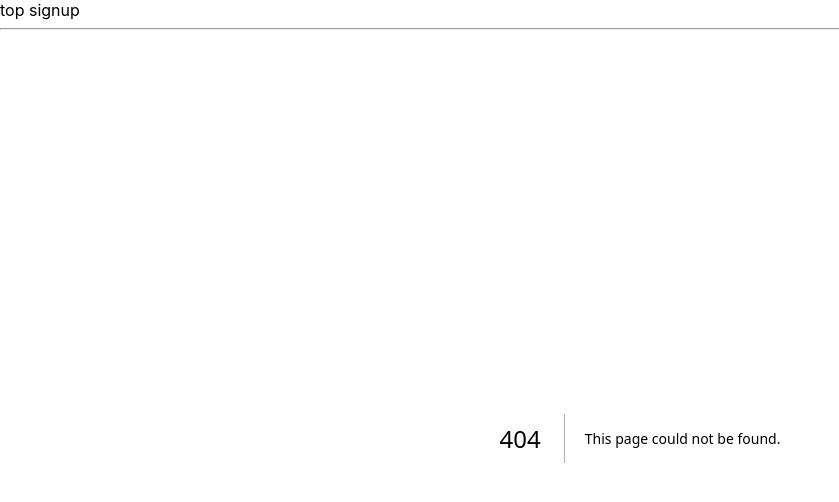
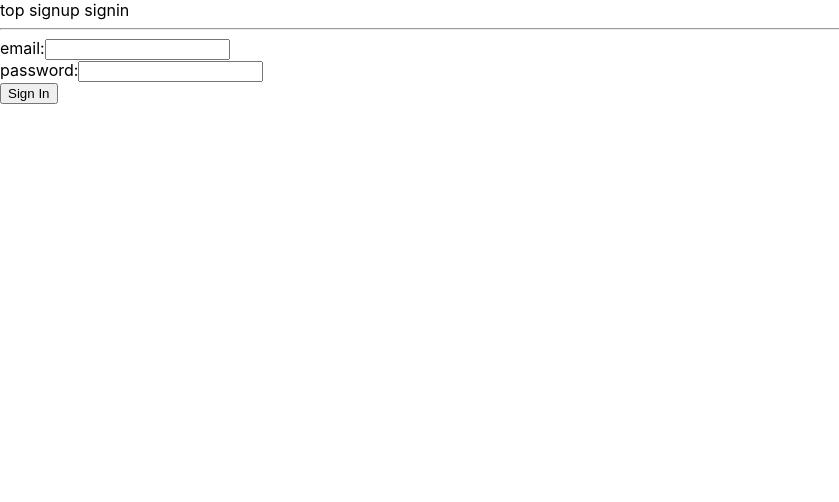
Before and after one commit to RyoSogawa/supabase-with-nextjs-13, a Next.js app: page /signin in a window 1280 px wide. Before the commit this address had no page. Shown: the top 502 px of the page, without its empty margins (0-839 px from the left). Built offline with nearby package versions, Linux system fonts and the light colour scheme; no server answers.

Commit message:
add signin page

```diff
--- a/src/app/layout.tsx
+++ b/src/app/layout.tsx
@@ -15,6 +15,7 @@ export default function RootLayout({ children }: { children: React.ReactNode })
         <header>
           <Link href="/"> top </Link>
           <Link href="/signup"> signup </Link>
+          <Link href="/signin"> signin </Link>
         </header>
         <hr />
         {children}
--- /dev/null
+++ b/src/app/signin/page.tsx
@@ -0,0 +1,5 @@
+import FormSignIn from '../../components/FormSignIn';
+
+const PageSignIn = async () => <FormSignIn />;
+
+export default PageSignIn;
--- /dev/null
+++ b/src/components/FormSignIn.tsx
@@ -0,0 +1,64 @@
+'use client';
+
+import React, { useCallback } from 'react';
+
+import { useForm } from 'react-hook-form';
+
+import { supabase } from '../lib/supabase';
+
+import type { SubmitHandler } from 'react-hook-form';
+
+type FormValues = {
+  email: string;
+  password: string;
+};
+
+const FormSignIn: React.FC = () => {
+  const { register, handleSubmit } = useForm<FormValues>({
+    defaultValues: {
+      email: '',
+      password: '',
+    },
+  });
+
+  const signUp = useCallback<SubmitHandler<FormValues>>(async (formData) => {
+    const { data, error } = await supabase.auth.signInWithPassword({
+      email: formData.email,
+      password: formData.password,
+    });
+
+    if (error) console.error(error);
+    console.log(data);
+  }, []);
+
+  return (
+    <form onSubmit={handleSubmit(signUp)}>
+      <div>
+        <label>
+          email:
+          <input
+            type="email"
+            {...register('email', {
+              required: true,
+            })}
+          />
+        </label>
+      </div>
+      <div>
+        <label>
+          password:
+          <input
+            type="password"
+            {...register('password', {
+              required: true,
+            })}
+          />
+        </label>
+      </div>
+
+      <button type="submit">Sign In</button>
+    </form>
+  );
+};
+
+export default FormSignIn;
```
